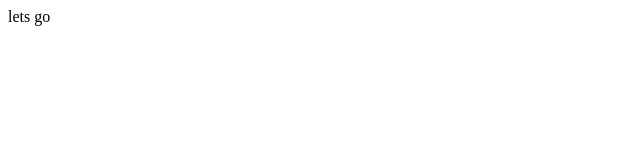
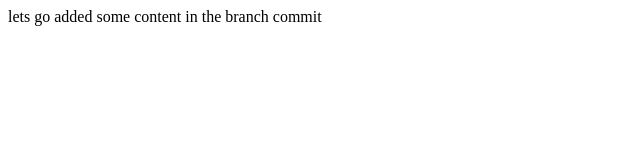
Before and after one commit to deep-blue/deep-blue-test, a plain HTML site: page htdocs/index.html in a window 1280 px wide. Shown: the whole page, without its empty margins (0-640 px from the left). Drawn offline with Linux system fonts and the light colour scheme.

Commit message:
editing content in the branch1

```diff
--- a/htdocs/index.html
+++ b/htdocs/index.html
@@ -4,5 +4,7 @@
 </head>
 <body>
 lets go
+added some content in the branch
+commit
 </body>
 </html>
```
